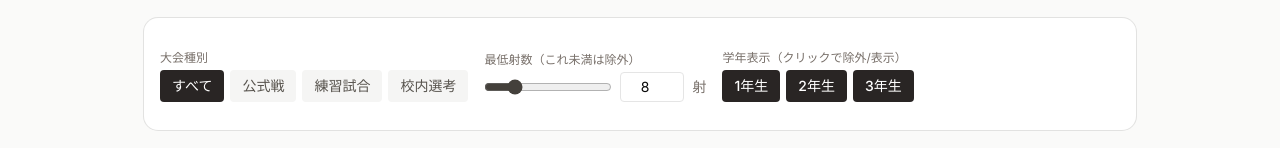
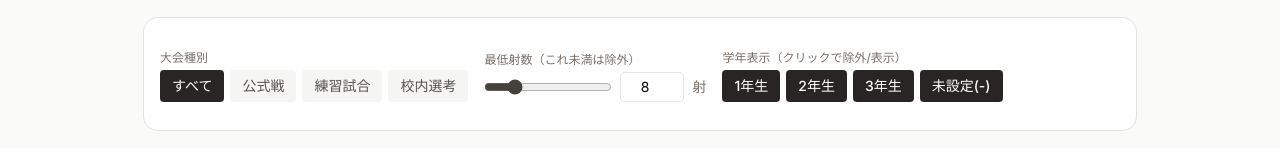
Before and after one commit to TAM0314/kyudo-analysis01, a Next.js app: page /ranking in a window 1280 px wide. Shown: the part 147-295 px from the top of the page. Built offline with nearby package versions, Linux system fonts and the light colour scheme; no server answers; the database is empty.

Commit message:
Add unspecified (null / hyphen) grade filter option in ranking tab

```diff
--- a/src/app/ranking/page.tsx
+++ b/src/app/ranking/page.tsx
@@ -139,7 +139,7 @@ export default function RankingPage() {
   const [typeFilter, setTypeFilter] = useState("ALL");
   const [minShots, setMinShots] = useState(8);
   const [inputMinShots, setInputMinShots] = useState("8");
-  const [excludedGrades, setExcludedGrades] = useState<Set<number>>(new Set());
+  const [excludedGrades, setExcludedGrades] = useState<Set<number | null>>(new Set());
   const [data, setData] = useState<RankingResponse | null>(null);
   const [loading, setLoading] = useState(false);
   const [maleSortKey, setMaleSortKey] = useState<SortKey>("hitRate");
@@ -168,7 +168,7 @@ export default function RankingPage() {
     if (!isNaN(n) && n >= 0) setMinShots(n);
   }
 
-  function toggleGrade(grade: number) {
+  function toggleGrade(grade: number | null) {
     setExcludedGrades((prev) => {
       const next = new Set(prev);
       if (next.has(grade)) {
@@ -181,11 +181,11 @@ export default function RankingPage() {
   }
 
   const filteredMale = useMemo(
-    () => (data?.male ?? []).filter((m) => m.grade === null || !excludedGrades.has(m.grade)),
+    () => (data?.male ?? []).filter((m) => !excludedGrades.has(m.grade)),
     [data, excludedGrades]
   );
   const filteredFemale = useMemo(
-    () => (data?.female ?? []).filter((m) => m.grade === null || !excludedGrades.has(m.grade)),
+    () => (data?.female ?? []).filter((m) => !excludedGrades.has(m.grade)),
     [data, excludedGrades]
   );
 
@@ -255,12 +255,13 @@ export default function RankingPage() {
             {/* 学年フィルター */}
             <div className="space-y-1">
               <p className="text-xs text-stone-500">学年表示（クリックで除外/表示）</p>
-              <div className="flex gap-1.5">
-                {[1, 2, 3].map((g) => {
+              <div className="flex gap-1.5 flex-wrap">
+                {[1, 2, 3, null].map((g) => {
                   const included = !excludedGrades.has(g);
+                  const label = g === null ? "未設定(-)" : `${g}年生`;
                   return (
                     <button
-                      key={g}
+                      key={String(g)}
                       onClick={() => toggleGrade(g)}
                       className={`px-3 py-1.5 rounded text-sm font-medium transition-colors ${
                         included
@@ -268,7 +269,7 @@ export default function RankingPage() {
                           : "bg-stone-100 text-stone-400 hover:bg-stone-200"
                       }`}
                     >
-                      {g}年生
+                      {label}
                     </button>
                   );
                 })}
```
